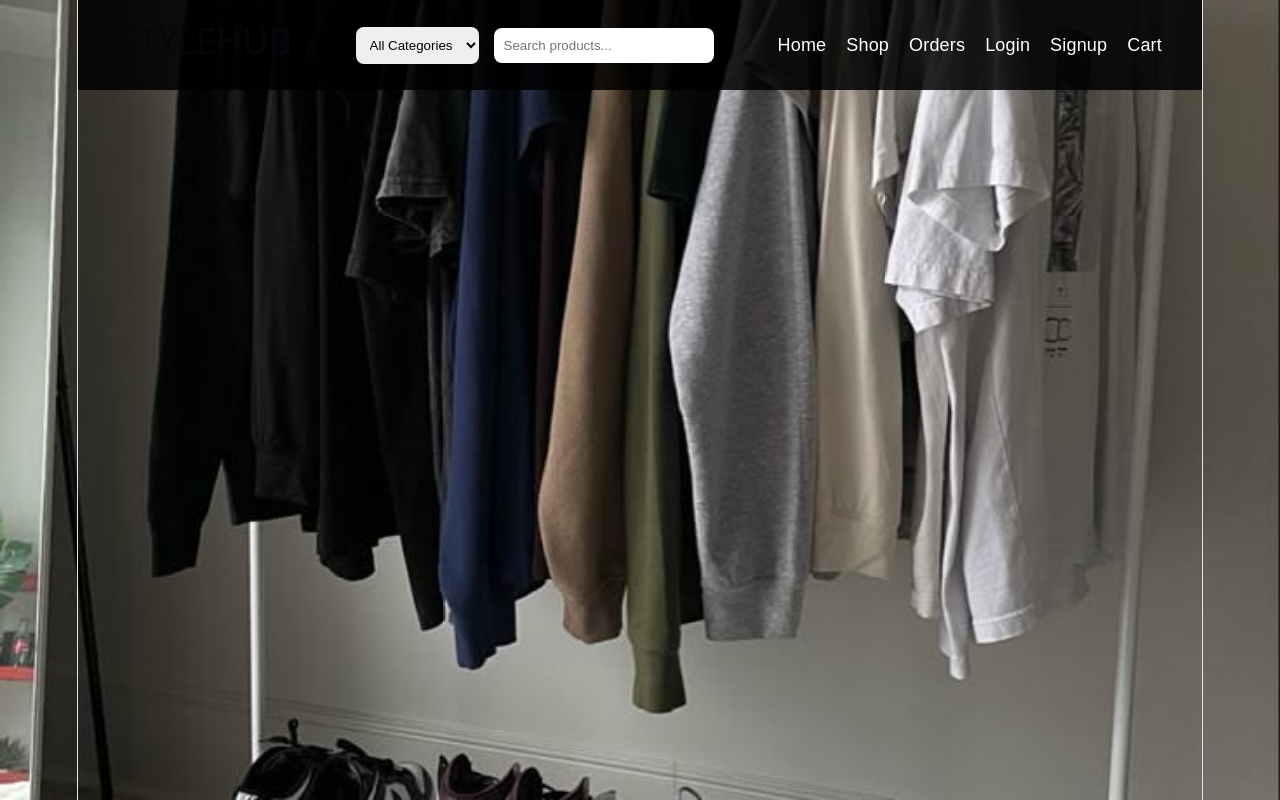
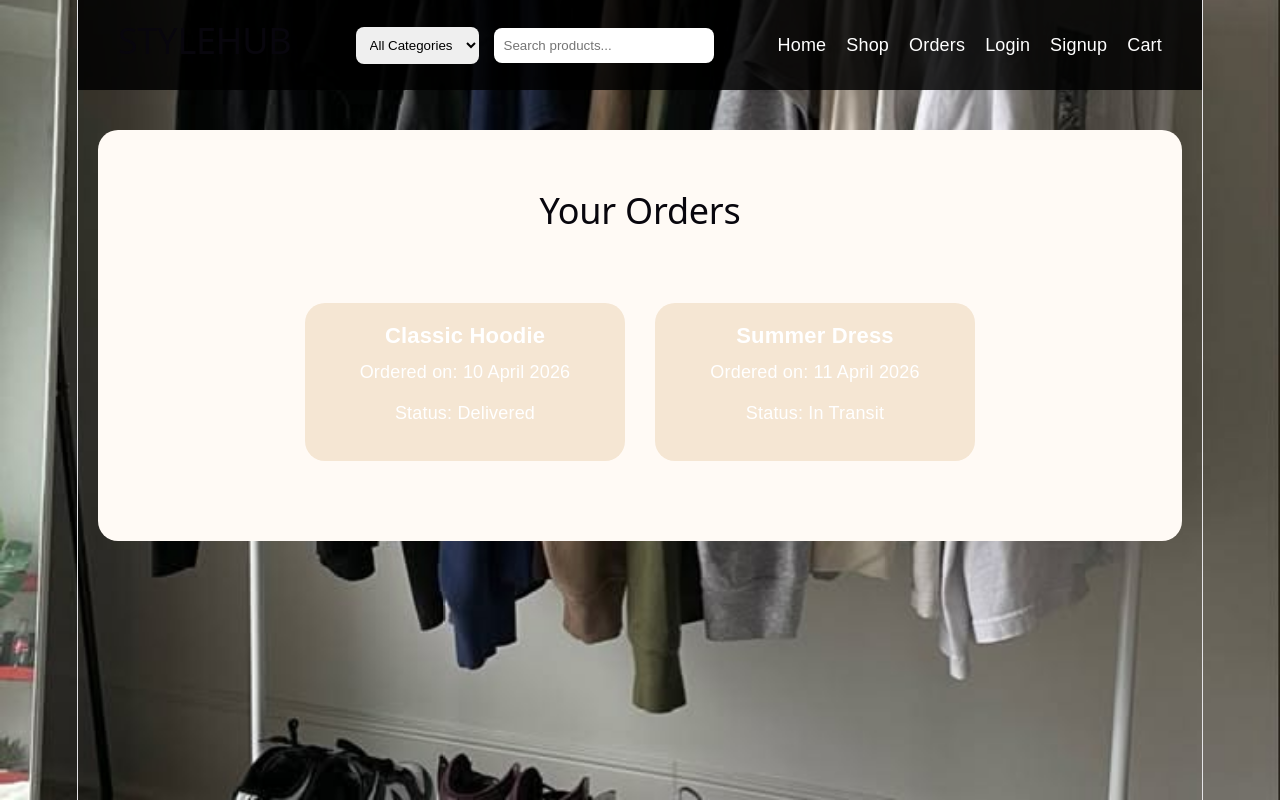
Before and after one commit to Mercymaina-pro/style-hub, a React (Vite) app: page /orders in a window 1280 px wide. Built offline with nearby package versions, Linux system fonts and the light colour scheme.

Commit message:
Added orders page and routing

```diff
--- a/src/App.tsx
+++ b/src/App.tsx
@@ -4,8 +4,9 @@ import Home from "./pages/home";
 import Products from "./pages/Products";
 import Login from "./pages/Login";
 import Signup from "./pages/Signup";
+import Cart from "./pages/Cart";
+import Orders from "./pages/Orders";
 import Navbar from "./components/Navbar";
-import Cart from "./pages/Cart";
 import { useState } from "react";
 
 function App() {
@@ -38,6 +39,7 @@ function App() {
             />
           }
         />
+        <Route path="/orders" element={<Orders />} />
         <Route path="/login" element={<Login />} />
         <Route path="/signup" element={<Signup />} />
       </Routes>
@@ -45,4 +47,4 @@ function App() {
   );
 }
 
-export default App;
+export default App;;
--- a/src/components/Navbar.tsx
+++ b/src/components/Navbar.tsx
@@ -25,7 +25,7 @@ function Navbar() {
       <ul>
         <li><Link to="/">Home</Link></li>
         <li><Link to="/products">Shop</Link></li>
-        <li>Orders</li>
+        <li><Link to="/orders">Orders</Link></li>
         <li><Link to="/login">Login</Link></li>
         <li><Link to="/signup">Signup</Link></li>
         <li><Link to="/cart">Cart</Link></li>
--- /dev/null
+++ b/src/pages/Orders.tsx
@@ -0,0 +1,23 @@
+function Orders() {
+  return (
+    <section className="featured">
+      <h2 className="section-title">Your Orders</h2>
+
+      <div className="products">
+        <div className="product-card">
+          <h3>Classic Hoodie</h3>
+          <p>Ordered on: 10 April 2026</p>
+          <p>Status: Delivered</p>
+        </div>
+
+        <div className="product-card">
+          <h3>Summer Dress</h3>
+          <p>Ordered on: 11 April 2026</p>
+          <p>Status: In Transit</p>
+        </div>
+      </div>
+    </section>
+  );
+}
+
+export default Orders;
```
